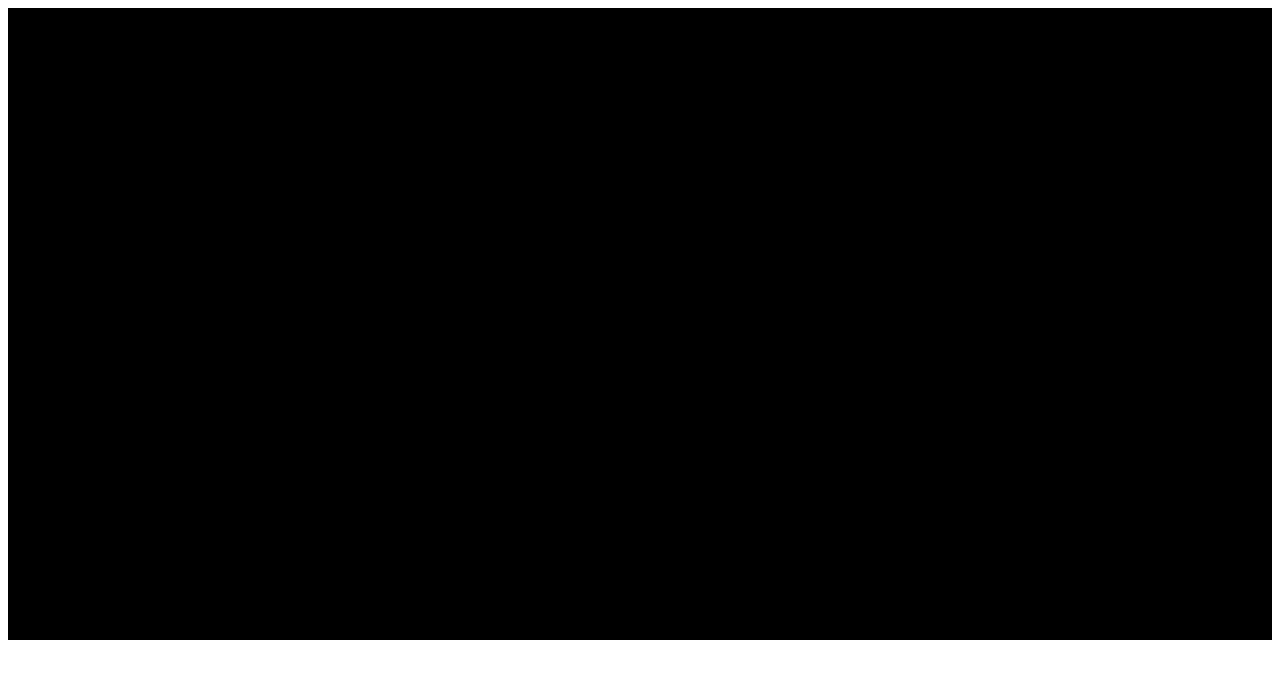
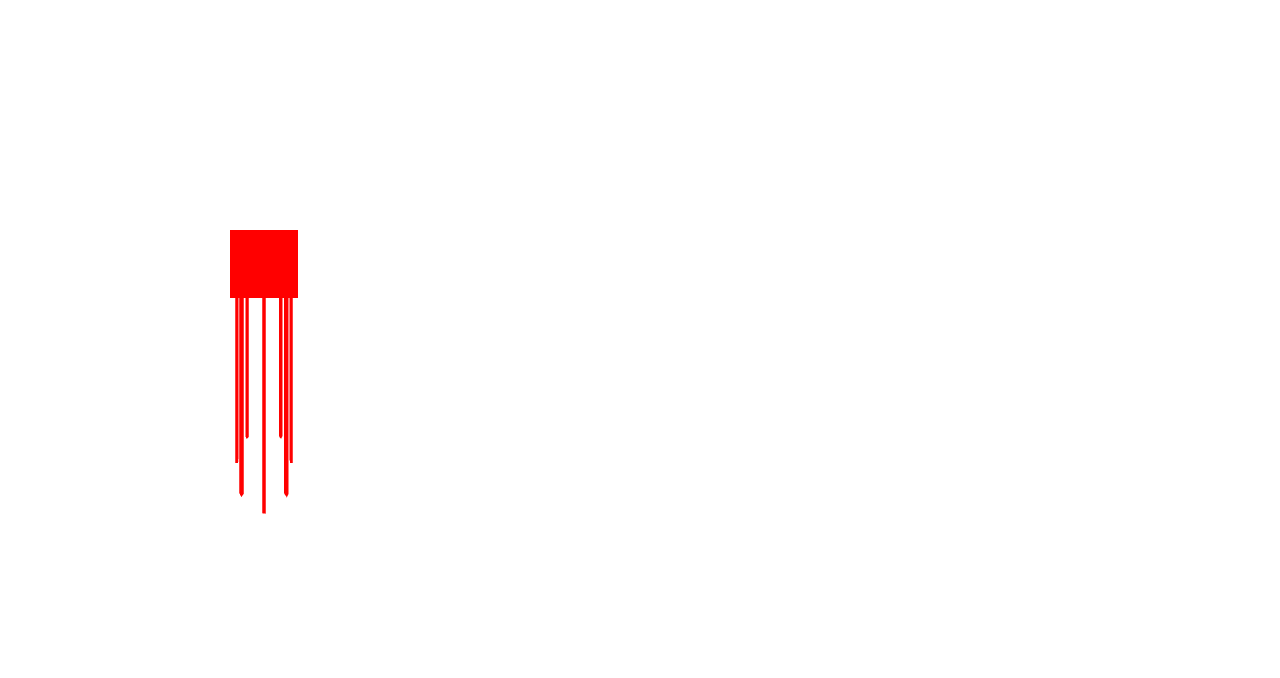
Before and after one commit to PouyaGhahramanian/octopus-webgl-3d, a plain HTML site: page index.html in a window 1280 px wide. Drawn offline with Linux system fonts and the light colour scheme.

Commit message:
Hierarchical 3D Octopus Done

```diff
--- a/index.html
+++ b/index.html
@@ -3,12 +3,13 @@
 <head>
     <title>CS465/575 Assignment 2: 3D Octopus using WebGL</title>
     <script src="gl-matrix-min.js"></script>
-    <style>
+    <!-- <style>
         canvas { width: 100%; height: 100% }
-    </style>
+    </style> -->
 </head>
 <body>
-    <canvas id="glCanvas"></canvas>
+    <!-- <canvas id="glCanvas" width: 100%; height: 100%></canvas> -->
+    <canvas id="glCanvas" width="512" height="512"></canvas>
     <script src="main.js"></script> <!-- Link to your JavaScript file -->
 </body>
 </html>
--- a/main.js
+++ b/main.js
@@ -9,11 +9,12 @@ if (!gl) {
 }
 
 // Set clear color to black, fully opaque
-gl.clearColor(0.0, 0.0, 0.0, 1.0);
+gl.clearColor(0.0, 0.0, 0.0, 0.0);
 // Clear the color buffer with specified clear color
 gl.clear(gl.COLOR_BUFFER_BIT);
 
-// More code will go here for shaders, buffers, etc.
+gl.viewport(0, 0, gl.canvas.width, gl.canvas.height);
+
 const vsSource = `
     attribute vec4 aVertexPosition;
     uniform mat4 uModelViewMatrix;
@@ -26,25 +27,9 @@ const vsSource = `
 
 const fsSource = `
     void main() {
-      gl_FragColor = vec4(1.0, 1.0, 1.0, 1.0); // White color
+      gl_FragColor = vec4(1.0, 0.0, 0.0, 1.0); // Red color
     }
 `;
-
-// Define the shaders
-const shaderProgram = initShaderProgram(gl, vsSource, fsSource);
-
-// Collect all the info needed to use the shader program.
-// Look up which attributes our shader program is using.
-const programInfo = {
-    program: shaderProgram,
-    attribLocations: {
-        vertexPosition: gl.getAttribLocation(shaderProgram, 'aVertexPosition'),
-    },
-    uniformLocations: {
-        projectionMatrix: gl.getUniformLocation(shaderProgram, 'uProjectionMatrix'),
-        modelViewMatrix: gl.getUniformLocation(shaderProgram, 'uModelViewMatrix'),
-    },
-};
 
 function loadShader(gl, type, source) {
     const shader = gl.createShader(type);
@@ -96,27 +81,88 @@ function initShaderProgram(gl, vsSource, fsSource) {
     return shaderProgram;
 }
 
+const shaderProgram = initShaderProgram(gl, vsSource, fsSource);
+
+const programInfo = {
+    program: shaderProgram,
+    attribLocations: {
+        vertexPosition: gl.getAttribLocation(shaderProgram, 'aVertexPosition'),
+    },
+    uniformLocations: {
+        projectionMatrix: gl.getUniformLocation(shaderProgram, 'uProjectionMatrix'),
+        modelViewMatrix: gl.getUniformLocation(shaderProgram, 'uModelViewMatrix'),
+    },
+};
+
+// Function to initialize buffers for a given geometry
 function initBuffers(gl, geometry) {
-    // Create a buffer for the geometry's vertices
     const vertexBuffer = gl.createBuffer();
     gl.bindBuffer(gl.ARRAY_BUFFER, vertexBuffer);
     gl.bufferData(gl.ARRAY_BUFFER, new Float32Array(geometry.vertices), gl.STATIC_DRAW);
 
-    // Create a buffer for the indices
     const indexBuffer = gl.createBuffer();
     gl.bindBuffer(gl.ELEMENT_ARRAY_BUFFER, indexBuffer);
     gl.bufferData(gl.ELEMENT_ARRAY_BUFFER, new Uint16Array(geometry.indices), gl.STATIC_DRAW);
 
-    // Create a buffer for the normals
-    const normalBuffer = gl.createBuffer();
-    gl.bindBuffer(gl.ARRAY_BUFFER, normalBuffer);
-    gl.bufferData(gl.ARRAY_BUFFER, new Float32Array(geometry.normals), gl.STATIC_DRAW);
+    return {
+        vertex: vertexBuffer,
+        indices: indexBuffer,
+        vertexCount: geometry.indices.length
+    };
+}
+
+function createCube(size) {
+    var halfSize = size / 2;
+    const vertices = [
+        // Front face
+        -halfSize, -halfSize,  halfSize,
+         halfSize, -halfSize,  halfSize,
+         halfSize,  halfSize,  halfSize,
+        -halfSize,  halfSize,  halfSize,
+
+        // Back face
+        -halfSize, -halfSize, -halfSize,
+        -halfSize,  halfSize, -halfSize,
+         halfSize,  halfSize, -halfSize,
+         halfSize, -halfSize, -halfSize,
+
+        // Top face
+        -halfSize,  halfSize, -halfSize,
+        -halfSize,  halfSize,  halfSize,
+         halfSize,  halfSize,  halfSize,
+         halfSize,  halfSize, -halfSize,
+
+        // Bottom face
+        -halfSize, -halfSize, -halfSize,
+         halfSize, -halfSize, -halfSize,
+         halfSize, -halfSize,  halfSize,
+        -halfSize, -halfSize,  halfSize,
+
+        // Right face
+         halfSize, -halfSize, -halfSize,
+         halfSize,  halfSize, -halfSize,
+         halfSize,  halfSize,  halfSize,
+         halfSize, -halfSize,  halfSize,
+
+        // Left face
+        -halfSize, -halfSize, -halfSize,
+        -halfSize, -halfSize,  halfSize,
+        -halfSize,  halfSize,  halfSize,
+        -halfSize,  halfSize, -halfSize,
+    ];
+
+    const indices = [
+        0, 1, 2,      0, 2, 3,    // front
+        4, 5, 6,      4, 6, 7,    // back
+        8, 9, 10,     8, 10, 11,  // top
+        12, 13, 14,   12, 14, 15, // bottom
+        16, 17, 18,   16, 18, 19, // right
+        20, 21, 22,   20, 22, 23, // left
+    ];
 
     return {
-        vertex: vertexBuffer,
-        normal: normalBuffer,
-        indices: indexBuffer,
-        vertexCount: geometry.indices.length
+        vertices: vertices,
+        indices: indices
     };
 }
 
@@ -178,179 +224,114 @@ function createRectangularPrism(width, height, depth) {
 }
 
 function assembleOctopus() {
-
     var octopusParts = [];
 
-    // Create the head (relatively large for visibility)
-    var headSize = 2.0;
-    var head = createRectangularPrism(headSize, headSize, headSize);
-    head.transform = glMatrix.mat4.create(); // Identity matrix for the head
-    octopusParts.push({ geometry: head, transform: head.transform });
+    // Create the head
+    var headSize = 4.0;
+    var head = {
+        geometry: createRectangularPrism(headSize, headSize, headSize),
+        transform: glMatrix.mat4.create(),
+        child: null, // Will be set to the first tentacle
+        sibling: null
+    };
+    head.buffers = initBuffers(gl, head.geometry);
+    octopusParts.push(head);
 
-    // Tentacle parameters (proportional to the head)
-    var tentacleLength = 3.0; // Longer tentacles
-    var tentacleWidth = 0.2; // Slightly thinner tentacles
+    // Tentacle parameters
+    var tentacleBaseLength = 5.0;
+    var tentacleMidLength = 5.0;
+    var tentacleTipLength = 5.0;
+    var tentacleWidth = 0.2;
     var numberOfTentacles = 8;
-    var jointsPerTentacle = 3;
+    var distanceFromCenter = headSize /2;
 
-    // Create and position tentacles
+    var lastTentacleBase = null;
+    var angleStep = (2 * Math.PI / numberOfTentacles);
+
     for (var i = 0; i < numberOfTentacles; i++) {
-        var tentacle = [];
+        var angle = angleStep * i;
 
-        for (var j = 0; j < jointsPerTentacle; j++) {
-            var joint = createRectangularPrism(tentacleWidth, tentacleLength, tentacleWidth);
-            joint.transform = glMatrix.mat4.create();
+        // Adjust the tentacle's position to be underneath the head
+        var x = distanceFromCenter * Math.cos(angle);
+        var y = - headSize / 2 ; // Position at the bottom of the head
+        var z = distanceFromCenter * Math.sin(angle);
 
-            // Position each joint relative to the previous joint
-            if (j > 0) {
-                glMatrix.mat4.translate(joint.transform, joint.transform, [0, tentacleLength, 0]);
-            }
+        // Create base of the tentacle with adjusted position and rotation
+        var tentacleBase = {
+            geometry: createRectangularPrism(tentacleWidth, tentacleBaseLength, tentacleWidth),
+            transform: glMatrix.mat4.create(),
+            child: null, // Will be set to the mid segment
+            sibling: null
+        };
+        glMatrix.mat4.translate(tentacleBase.transform, tentacleBase.transform, [x, y, z]);
+        glMatrix.mat4.rotate(tentacleBase.transform, tentacleBase.transform, angle, [0, 1, 0]);
+        tentacleBase.buffers = initBuffers(gl, tentacleBase.geometry);
 
-            tentacle.push({ geometry: joint, transform: joint.transform });
+        // Create mid segment of the tentacle
+        var tentacleMid = {
+            geometry: createRectangularPrism(tentacleWidth, tentacleMidLength, tentacleWidth),
+            transform: glMatrix.mat4.create(), // Start with an identity matrix
+            child: null,
+            sibling: null
+        };
+        // Position the mid segment at the end of the base segment
+        glMatrix.mat4.translate(tentacleMid.transform, tentacleMid.transform, [0, -tentacleBaseLength, 0]);
+        tentacleMid.buffers = initBuffers(gl, tentacleMid.geometry);
+
+        // Create tip segment of the tentacle
+        var tentacleTip = {
+            geometry: createRectangularPrism(tentacleWidth, tentacleTipLength, tentacleWidth),
+            transform: glMatrix.mat4.create(), // Start with an identity matrix
+            child: null,
+            sibling: null
+        };
+        // Position the tip segment at the end of the mid segment
+        glMatrix.mat4.translate(tentacleTip.transform, tentacleTip.transform, [0, -tentacleMidLength, 0]);
+        tentacleTip.buffers = initBuffers(gl, tentacleTip.geometry);
+
+        // Set child references to create the hierarchy
+        tentacleBase.child = tentacleMid;
+        tentacleMid.child = tentacleTip;
+
+        // Linking the tentacle base in the sibling chain
+        if (lastTentacleBase) {
+            lastTentacleBase.sibling = tentacleBase;
+        } else {
+            head.child = tentacleBase;
         }
-
-        // Calculate initial position and orientation of each tentacle
-        var angle = (2 * Math.PI / numberOfTentacles) * i;
-        var distanceFromCenter = headSize / 2 + tentacleLength / 2;
-        var x = distanceFromCenter * Math.cos(angle);
-        var y = distanceFromCenter * Math.sin(angle);
-        var z = 0;
-
-        glMatrix.mat4.translate(tentacle[0].transform, tentacle[0].transform, [x, y, z]);
-        glMatrix.mat4.rotate(tentacle[0].transform, tentacle[0].transform, angle, [0, 0, 1]);
-
-        // Add the tentacle to the octopus
-        octopusParts.push(tentacle);
+        lastTentacleBase = tentacleBase;
     }
 
     return octopusParts;
 }
 
-function drawOctopus(gl, programInfo, octopusParts, viewProjectionMatrix) {
-    octopusParts.forEach(part => {
-        if (Array.isArray(part)) {
-            part.forEach(segment => {
-                drawGeometry(gl, programInfo, segment.buffers, segment.transform, viewProjectionMatrix);
-            });
-        } else {
-            drawGeometry(gl, programInfo, part.buffers, part.transform, viewProjectionMatrix);
-        }
-    });
-}
+// Create a perspective matrix for projection
+const fieldOfView = 45 * Math.PI / 180; // in radians
+const aspect = gl.canvas.clientWidth / gl.canvas.clientHeight;
+const zNear = 0.1;
+const zFar = 100.0;
+const projectionMatrix = glMatrix.mat4.create();
+glMatrix.mat4.perspective(projectionMatrix, fieldOfView, aspect, zNear, zFar);
 
-function drawGeometry(gl, programInfo, buffers, modelMatrix, viewProjectionMatrix) {
-    gl.useProgram(programInfo.program);
-    // Bind the vertex buffer
-    gl.bindBuffer(gl.ARRAY_BUFFER, buffers.vertex);
-    gl.vertexAttribPointer(
-        programInfo.attribLocations.vertexPosition,
-        3, // number of components per vertex attribute (x, y, z)
-        gl.FLOAT,
-        false,
-        0,
-        0
-    );
-    gl.enableVertexAttribArray(programInfo.attribLocations.vertexPosition);
+// Set the position of the camera
+const cameraPosition = [0, 0, -10]; // Example: camera 10 units back on the Z-axis
+const lookAtPoint = [0, 0, 0]; // Looking at the origin
+const upDirection = [0, 1, 0]; // "Up" direction in 3D space
 
-    // Bind the normal buffer if you are using lighting
-    gl.bindBuffer(gl.ARRAY_BUFFER, buffers.normal);
-    gl.vertexAttribPointer(
-        programInfo.attribLocations.vertexNormal,
-        3, // number of components per normal attribute (x, y, z)
-        gl.FLOAT,
-        false,
-        0,
-        0
-    );
-    gl.enableVertexAttribArray(programInfo.attribLocations.vertexNormal);
+// Create a view matrix for camera
+const viewMatrix = glMatrix.mat4.create();
+glMatrix.mat4.lookAt(viewMatrix, cameraPosition, lookAtPoint, upDirection);
 
-    // Apply the model matrix (transformations) to the geometry
-    var modelViewMatrix = glMatrix.mat4.create();
-    glMatrix.mat4.multiply(modelViewMatrix, viewProjectionMatrix, modelMatrix);
+// Combine the projection and view matrix
+const viewProjectionMatrix = glMatrix.mat4.create();
+glMatrix.mat4.multiply(viewProjectionMatrix, projectionMatrix, viewMatrix);
 
-    // Set the shader uniforms
-    gl.uniformMatrix4fv(
-        programInfo.uniformLocations.modelViewMatrix,
-        false,
-        modelViewMatrix
-    );
+gl.viewport(0, 0, canvas.width, canvas.height)
 
-    // Bind the index buffer
-    gl.bindBuffer(gl.ELEMENT_ARRAY_BUFFER, buffers.indices);
-
-    // Draw the geometry
-    gl.drawElements(gl.TRIANGLES, buffers.vertexCount, gl.UNSIGNED_SHORT, 0);
-}
-
-function drawScene(gl, programInfo, buffers) {
-    gl.clearColor(0.0, 0.0, 0.0, 1.0);  // Clear to black, fully opaque
-    gl.clearDepth(1.0);                 // Clear everything
-    gl.enable(gl.DEPTH_TEST);           // Enable depth testing
-    gl.depthFunc(gl.LEQUAL);            // Near things obscure far things
-
-    // Clear the canvas before we start drawing on it.
-    gl.clear(gl.COLOR_BUFFER_BIT | gl.DEPTH_BUFFER_BIT);
-
-    // Create a perspective matrix
-    const fieldOfView = 45 * Math.PI / 180;   // in radians
-    const aspect = gl.canvas.clientWidth / gl.canvas.clientHeight;
-    const zNear = 0.1;
-    const zFar = 100.0;
-    const projectionMatrix = glMatrix.mat4.create();
-
-    // Note: glmatrix.js always has the first argument as the destination to receive the result.
-    glMatrix.mat4.perspective(projectionMatrix, fieldOfView, aspect, zNear, zFar);
-
-    // Set the drawing position to the "identity" point, which is the center of the scene.
-    const modelViewMatrix = glMatrix.mat4.create();
-
-    // Move the drawing position a bit to where we want to start drawing the square.
-    glMatrix.mat4.translate(modelViewMatrix,     // destination matrix
-                   modelViewMatrix,     // matrix to translate
-                   [-0.0, 0.0, -6.0]);  // amount to translate
-
-    // Tell WebGL how to pull out the positions from the position buffer into the vertexPosition attribute.
-    {
-        const numComponents = 3;  // pull out 3 values per iteration
-        const type = gl.FLOAT;    // the data in the buffer is 32bit floats
-        const normalize = false;  // don't normalize
-        const stride = 0;         // how many bytes to get from one set of values to the next
-                                  // 0 = use type and numComponents above
-        const offset = 0;         // how many bytes inside the buffer to start from
-        gl.bindBuffer(gl.ARRAY_BUFFER, buffers.position);
-        gl.vertexAttribPointer(
-            programInfo.attribLocations.vertexPosition,
-            numComponents,
-            type,
-            normalize,
-            stride,
-            offset);
-        gl.enableVertexAttribArray(
-            programInfo.attribLocations.vertexPosition);
-    }
-
-    // Tell WebGL to use our program when drawing
-    gl.useProgram(programInfo.program);
-
-    // Set the shader uniforms
-    gl.uniformMatrix4fv(
-        programInfo.uniformLocations.projectionMatrix,
-        false,
-        projectionMatrix);
-    gl.uniformMatrix4fv(
-        programInfo.uniformLocations.modelViewMatrix,
-        false,
-        modelViewMatrix);
-
-    {
-        const offset = 0;
-        const vertexCount = 4;
-        gl.drawArrays(gl.TRIANGLE_STRIP, offset, vertexCount);
-    }
-}
-
+// Initialize octopus parts
 const octopusParts = assembleOctopus();
 
+// Initialize buffers for each part of the octopus
 octopusParts.forEach(part => {
     if (Array.isArray(part)) {
         part.forEach(segment => {
@@ -361,88 +342,69 @@ octopusParts.forEach(part => {
     }
 });
 
-// // Create view projection matrix
-// const viewProjectionMatrix = glMatrix.mat4.create();
-// glMatrix.mat4.perspective(viewProjectionMatrix, 45 * Math.PI / 180, gl.canvas.clientWidth / gl.canvas.clientHeight, 0.1, 100.0);
-// glMatrix.mat4.translate(viewProjectionMatrix, viewProjectionMatrix, [0, 0, -6]); // Adjust camera position as needed
+function traverseAndDraw(part, parentTransform) {
+    if (!part) return;
 
-// Create view projection matrix
-const viewProjectionMatrix = glMatrix.mat4.create();
+    // Combine the parent transform with the current part's transform
+    var combinedTransform = glMatrix.mat4.create();
+    glMatrix.mat4.multiply(combinedTransform, parentTransform, part.transform);
 
-// Define the field of view, aspect ratio, near and far clipping planes
-const fieldOfView = 45 * Math.PI / 180;   // in radians
-const aspect = gl.canvas.clientWidth / gl.canvas.clientHeight;
-const zNear = 0.1;
-const zFar = 100.0;
+    // Draw the current part with the combined transform
+    drawPart(gl, programInfo, part.buffers, combinedTransform);
 
-glMatrix.mat4.perspective(viewProjectionMatrix, fieldOfView, aspect, zNear, zFar);
+    // Recursively draw the child with the updated transform
+    traverseAndDraw(part.child, combinedTransform);
 
-// Position the camera
-const cameraPosition = [0, 0, 10]; // Move the camera back 10 units
-const lookAtPoint = [0, 0, 0]; // Look at the center of the scene
-const upDirection = [0, 1, 0]; // "Up" direction in 3D space
+    // Siblings maintain the parent's transform
+    traverseAndDraw(part.sibling, parentTransform);
+}
 
-glMatrix.mat4.lookAt(viewProjectionMatrix, cameraPosition, lookAtPoint, upDirection);
+function drawPart(gl, programInfo, buffers, transformMatrix) {
+    // Bind the appropriate buffers
+    gl.bindBuffer(gl.ARRAY_BUFFER, buffers.vertex);
+    gl.vertexAttribPointer(
+        programInfo.attribLocations.vertexPosition,
+        3, // number of components per vertex attribute
+        gl.FLOAT,
+        false,
+        0,
+        0
+    );
+    gl.enableVertexAttribArray(programInfo.attribLocations.vertexPosition);
 
-// Example render loop or main drawing function
+    gl.bindBuffer(gl.ELEMENT_ARRAY_BUFFER, buffers.indices);
+
+    // Create a model view matrix from the provided transform matrix
+    const modelViewMatrix = glMatrix.mat4.create();
+    glMatrix.mat4.multiply(modelViewMatrix, viewProjectionMatrix, transformMatrix);
+
+    // Set the shader uniforms
+    gl.uniformMatrix4fv(
+        programInfo.uniformLocations.modelViewMatrix,
+        false,
+        modelViewMatrix
+    );
+    gl.uniformMatrix4fv(
+        programInfo.uniformLocations.projectionMatrix,
+        false,
+        viewProjectionMatrix
+    );
+
+    // Draw the part
+    gl.drawElements(gl.TRIANGLES, buffers.vertexCount, gl.UNSIGNED_SHORT, 0);
+}
+
 function render() {
     gl.clear(gl.COLOR_BUFFER_BIT | gl.DEPTH_BUFFER_BIT);
-    drawOctopus(gl, programInfo, octopusParts, viewProjectionMatrix);
-    // ... any additional rendering code
-    const error = gl.getError();
-    if (error !== gl.NO_ERROR) {
-        console.error('WebGL Error:', error);
-    }
+    gl.useProgram(programInfo.program);
+    gl.enable(gl.DEPTH_TEST);
+    gl.depthFunc(gl.LEQUAL);
+
+    // Start the traversal from the head with an identity matrix
+    var identityMatrix = glMatrix.mat4.create();
+    traverseAndDraw(octopusParts[0], identityMatrix);
+
+    requestAnimationFrame(render);
 }
 
 render();
-// const buffers = initBuffers(gl);
-// drawScene(gl, programInfo, buffers);
-
-// function initTriangleBuffers(gl) {
-//     const vertices = new Float32Array([
-//         0.0,  1.0,  0.0,  // Vertex 1 (X, Y, Z)
-//        -1.0, -1.0,  0.0,  // Vertex 2
-//         1.0, -1.0,  0.0   // Vertex 3
-//     ]);
-
-//     const vertexBuffer = gl.createBuffer();
-//     gl.bindBuffer(gl.ARRAY_BUFFER, vertexBuffer);
-//     gl.bufferData(gl.ARRAY_BUFFER, vertices, gl.STATIC_DRAW);
-
-//     return {
-//         vertex: vertexBuffer,
-//         vertexCount: 3
-//     };
-// }
-// function drawTriangle(gl, programInfo, buffers) {
-//     gl.clearColor(0.0, 0.0, 0.0, 1.0); // Clear to black
-//     gl.clearDepth(1.0);                 // Clear everything
-//     gl.enable(gl.DEPTH_TEST);           // Enable depth testing
-//     gl.depthFunc(gl.LEQUAL);            // Near things obscure far things
-//     gl.clear(gl.COLOR_BUFFER_BIT | gl.DEPTH_BUFFER_BIT);
-
-//     gl.useProgram(programInfo.program);
-
-//     // Set up the vertex buffer
-//     gl.bindBuffer(gl.ARRAY_BUFFER, buffers.vertex);
-//     gl.vertexAttribPointer(programInfo.attribLocations.vertexPosition, 3, gl.FLOAT, false, 0, 0);
-//     gl.enableVertexAttribArray(programInfo.attribLocations.vertexPosition);
-
-//     // Create a perspective matrix
-//     const projectionMatrix = glMatrix.mat4.create();
-//     glMatrix.mat4.perspective(projectionMatrix, 45 * Math.PI / 180, gl.canvas.clientWidth / gl.canvas.clientHeight, 0.1, 100.0);
-
-//     // Set the drawing position to the "identity" point
-//     const modelViewMatrix = glMatrix.mat4.create();
-//     glMatrix.mat4.translate(modelViewMatrix, modelViewMatrix, [-0.0, 0.0, -6.0]); // Move back 6 units
-
-//     // Set the shader uniforms
-//     gl.uniformMatrix4fv(programInfo.uniformLocations.projectionMatrix, false, projectionMatrix);
-//     gl.uniformMatrix4fv(programInfo.uniformLocations.modelViewMatrix, false, modelViewMatrix);
-
-//     // Draw the triangle
-//     gl.drawArrays(gl.TRIANGLES, 0, buffers.vertexCount);
-// }
-// const triangleBuffers = initTriangleBuffers(gl);
-// drawTriangle(gl, programInfo, triangleBuffers);
```
